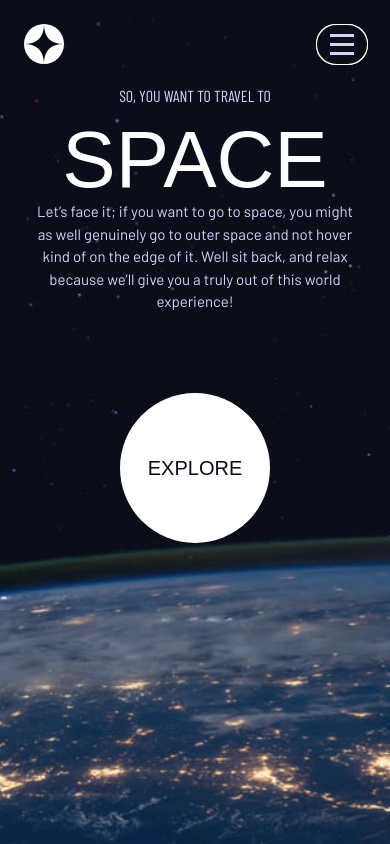
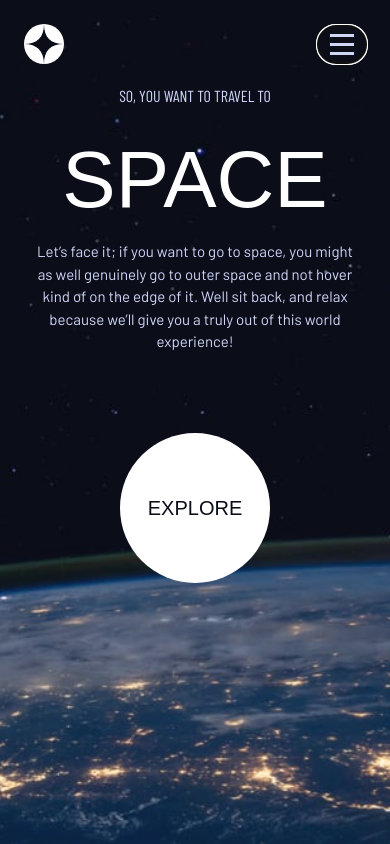
Before and after one commit to basitkorai/space-tourism-website, a React (Vite) app: page / in a window 390 px wide. Built offline with nearby package versions, Linux system fonts and the light colour scheme; a web font is replaced by a local one.

Commit message:
fix: home - spacing fixed on smaller devices

```diff
--- a/src/components/Sidebar.jsx
+++ b/src/components/Sidebar.jsx
@@ -12,12 +12,12 @@ const Sidebar = () => {
   }, [isSidebarOpen])
 
   return (
-    <nav className="md:hidden" role="navigation">
+    <nav className="md:hidden" role="navigation" id="">
       <ul
         className={`bg-navcolor backdrop-blur-spaceblur fixed top-0 right-0 ${
           isSidebarOpen ? 'translate-x-0' : 'translate-x-full'
         } w-[70%] h-screen z-50 transition-transform`}
-        id="sidebar"
+        id="sidenav"
       >
         <div className="grid justify-end pt-[1.62rem] pb-[3.56rem] pr-[1.15rem] text-base">
           <button
--- a/src/pages/Home.jsx
+++ b/src/pages/Home.jsx
@@ -18,7 +18,7 @@ const Home = () => {
             <span className="font-sans_cond text-base text-accent leading-none md:text-xl lg:text-[1.75rem]">
               SO, YOU WANT TO TRAVEL TO
             </span>
-            <span className="text-[5rem] md:text-h1 block font-serif leading-none">
+            <span className="text-[5rem] md:text-h1 block font-serif lg:leading-none">
               SPACE
             </span>
           </h1>
@@ -29,7 +29,7 @@ const Home = () => {
             world experience!
           </p>
         </div>
-        <div className="grid place-content-center lg:self-end 2xl:mr-[10.125rem] lg:justify-self-end">
+        <div className="grid place-content-center mb-12 lg:mb-0 lg:self-end xl:mr-[10.125rem] lg:justify-self-end">
           <Button />
         </div>
       </div>
```
